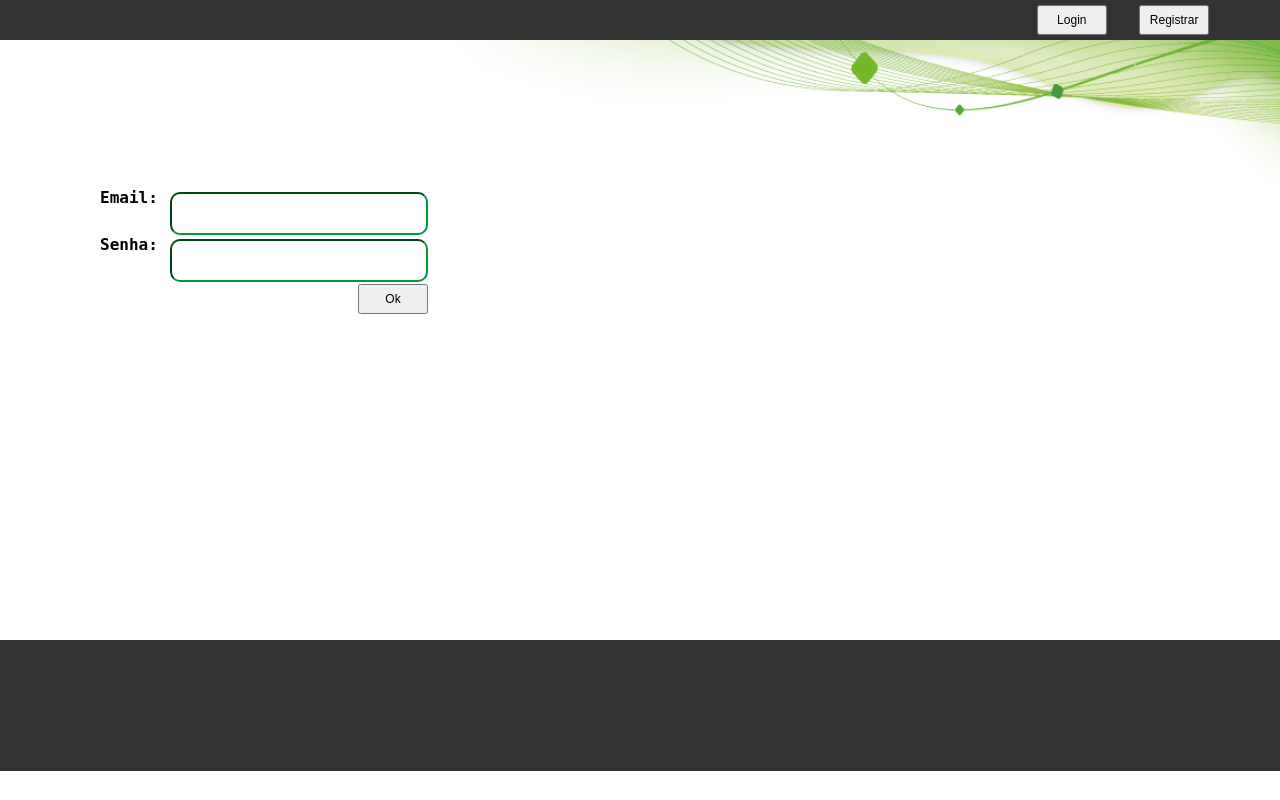
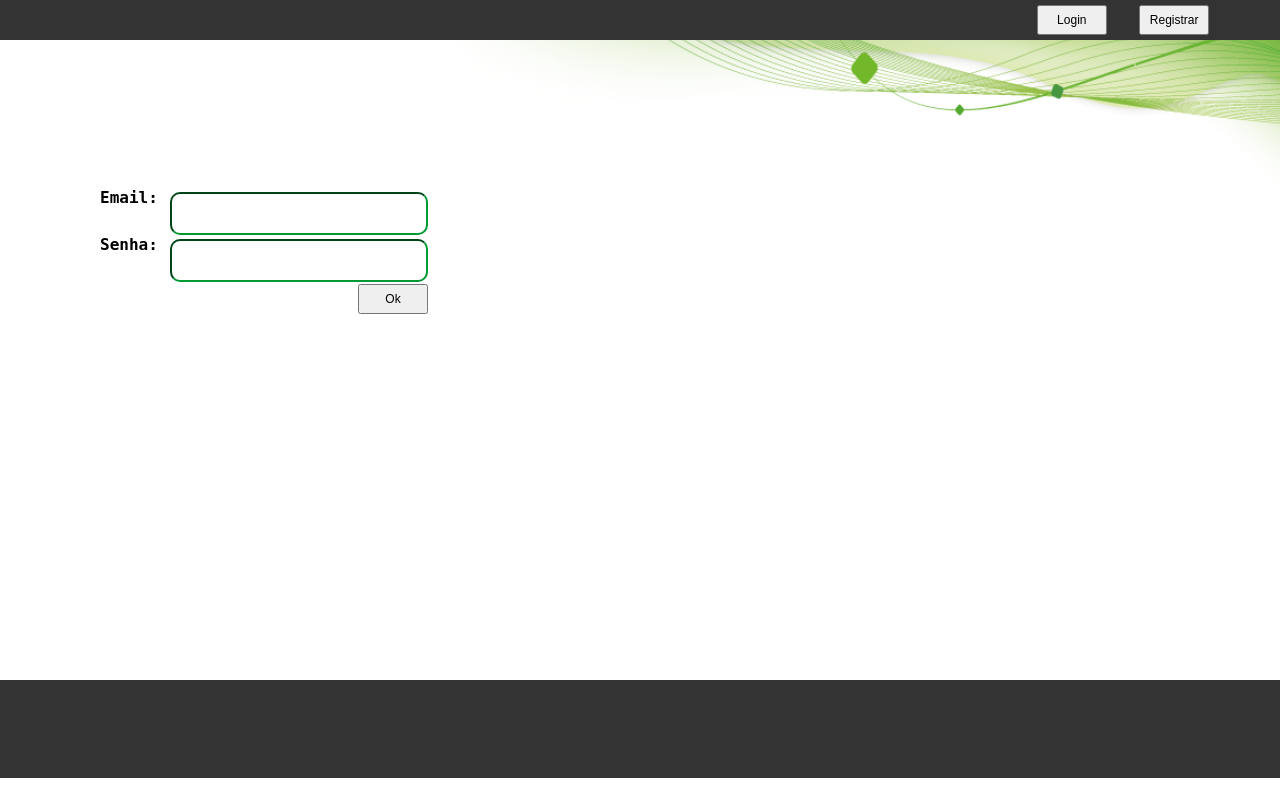
Before and after one commit to EmersonEPO/Simposio, a PHP site: page /presentation/index.php?pag=frmLogin.php in a window 1280 px wide. Run offline with PHP 8.4, Linux system fonts and the light colour scheme.

Commit message:
Alterações

```diff
--- a/simposio/presentation/style/style.css
+++ b/simposio/presentation/style/style.css
@@ -129,11 +129,11 @@ body{
 }
 .divRodape{
     position: absolute;
-    top: 80%;
+    top: 85%;
     float: left;
     background: #333333;
     width: 100%;
-    height: 131px;
+    height: 98px;
 }
 
 .botao{
```
